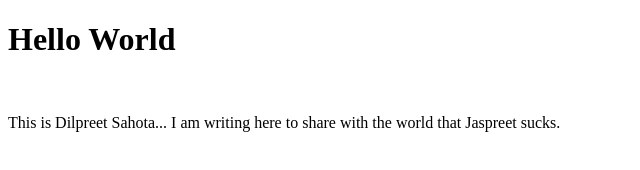
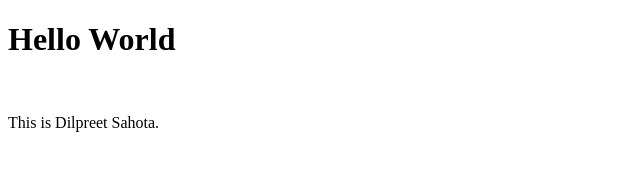
Before and after one commit to dilpreetsahota/dilpreetsahota.github.io, a plain HTML site: page index.html in a window 1280 px wide. Shown: the whole page, without its empty margins (0-640 px from the left). Drawn offline with Linux system fonts and the light colour scheme.

Commit message:
Update index.html

```diff
--- a/index.html
+++ b/index.html
@@ -4,7 +4,7 @@
 
   <h1>Hello World</h1>
   </br>
-  <p>This is Dilpreet Sahota... I am writing here to share with the world that Jaspreet sucks.</p>
+  <p>This is Dilpreet Sahota.</p>
 
 </body>
 </html>
```
